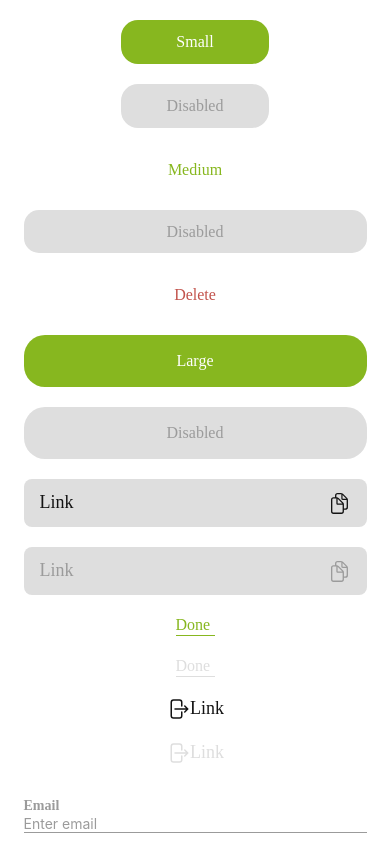
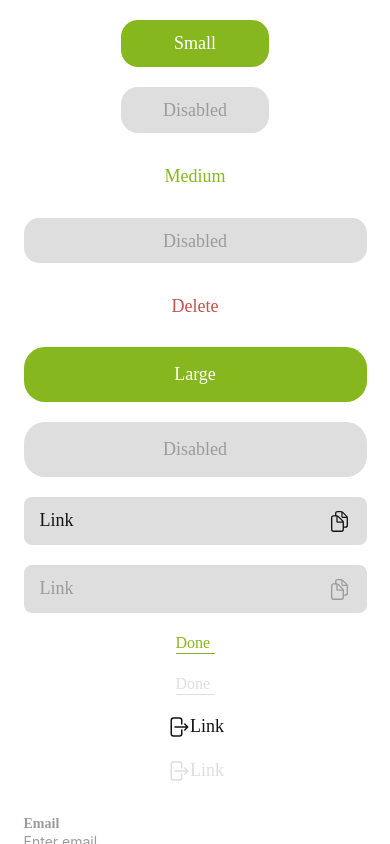
Before and after one commit to Dimensionnnnn/social-network, a React Native app: screen / in a window 390 px wide. Built offline with nearby package versions, Linux system fonts and the light colour scheme.

Commit message:
fix/fixed def btn, fix icon btn color, del logs

```diff
--- a/src/components/UI/button/default-button/default-button-styles.ts
+++ b/src/components/UI/button/default-button/default-button-styles.ts
@@ -2,9 +2,10 @@ import {outfitTextStyles} from 'src/assets/styles/typography';
 import {COLORS} from 'src/assets/styles/colors';
 import {ButtonSize} from './default-button';
 import {ColorThemes} from 'src/hooks/useColorTheme';
+import {StyleSheet} from 'react-native';
 
 export const defaultButtonStyles = {
-  dark: {
+  [ColorThemes.DARK]: {
     button: {
       pressed: {
         small: {backgroundColor: COLORS.secondary_dark_01},
@@ -13,22 +14,12 @@ export const defaultButtonStyles = {
       },
       disabled: {},
       delete: {},
-      small: {
-        backgroundColor: COLORS.grayscale_dark_07,
-      },
-      medium: {
-        backgroundColor: COLORS.grayscale_dark_07,
-      },
-      large: {
-        backgroundColor: COLORS.grayscale_dark_05,
-      },
+      small: {backgroundColor: COLORS.grayscale_dark_07},
+      medium: {backgroundColor: COLORS.grayscale_dark_07},
+      large: {backgroundColor: COLORS.grayscale_dark_05},
     },
     text: {
-      pressed: {
-        small: {color: COLORS.grayscale_dark_07},
-        medium: {color: COLORS.grayscale_dark_07},
-        large: {color: COLORS.grayscale_dark_07},
-      },
+      pressed: {color: COLORS.grayscale_dark_07},
       delete: {color: COLORS.additional_error},
       disabled: {color: COLORS.grayscale_dark_04},
       small: {color: COLORS.secondary_dark_01},
@@ -36,46 +27,27 @@ export const defaultButtonStyles = {
       large: {color: COLORS.secondary_dark_01},
     },
   },
-  light: {
+  [ColorThemes.LIGHT]: {
     button: {
       pressed: {
         small: {backgroundColor: COLORS.secondary_light_01},
         medium: {backgroundColor: COLORS.dark_mode},
         large: {backgroundColor: COLORS.secondary_light_01},
       },
-      disabled: {
-        backgroundColor: COLORS.grayscale_light_05,
-      },
-      delete: {
-        backgroundColor: COLORS.grayscale_light_07,
-      },
-      small: {
-        backgroundColor: COLORS.dark_mode,
-      },
-      medium: {
-        backgroundColor: COLORS.grayscale_light_07,
-      },
-      large: {
-        backgroundColor: COLORS.dark_mode,
-      },
+      disabled: {backgroundColor: COLORS.grayscale_light_05},
+      delete: {backgroundColor: COLORS.grayscale_light_07},
+      small: {backgroundColor: COLORS.dark_mode},
+      medium: {backgroundColor: COLORS.grayscale_light_07},
+      large: {backgroundColor: COLORS.dark_mode},
     },
     text: {
-      pressed: {
-        small: {color: COLORS.grayscale_light_07},
-        medium: {color: COLORS.grayscale_light_07},
-        large: {color: COLORS.grayscale_light_07},
-      },
+      pressed: {color: COLORS.grayscale_light_07},
       delete: {color: COLORS.additional_error},
       disabled: {color: COLORS.grayscale_light_03},
       small: {color: COLORS.grayscale_light_07},
       medium: {color: COLORS.dark_mode},
       large: {color: COLORS.grayscale_light_07},
     },
-  },
-  container: {
-    width: '100%',
-    maxWidth: 343,
-    alignItems: 'center',
   },
   sizes: {
     small: {
@@ -101,36 +73,48 @@ export const defaultButtonStyles = {
       borderRadius: 21,
     },
   },
-  text: outfitTextStyles.bodyMedium_16,
+  root: StyleSheet.create({
+    fontText: outfitTextStyles.bodyRegular_18,
+    container: {
+      width: '100%',
+      maxWidth: 343,
+      display: 'flex',
+      flexDirection: 'row',
+      justifyContent: 'center',
+    },
+  }),
 };
 
-export enum ButtonElement {
-  button = 'button',
-  text = 'text',
+interface ButtonStylesOptions {
+  themeVariant: ColorThemes;
+  buttonSize: ButtonSize;
+  isPressed?: boolean;
+  isDisabled?: boolean;
+  isDelete?: boolean;
 }
 
-export const getButtonStyles = (
-  themeVariant: ColorThemes,
-  type: ButtonElement,
-  pressed: boolean,
-  buttonSize: ButtonSize,
-  isDelete?: boolean,
-  isDisabled?: boolean,
-) => {
-  const theme = defaultButtonStyles[themeVariant];
-
-  const baseStyles = theme[type][buttonSize];
-
-  const specificStyles = {
-    delete: isDelete && theme[type].delete,
-    disabled: isDisabled && theme[type].disabled,
-    pressed: pressed && theme[type].pressed[buttonSize],
+export const getButtonStyles = ({
+  themeVariant,
+  buttonSize,
+  isPressed,
+  isDisabled,
+  isDelete,
+}: ButtonStylesOptions) => {
+  return {
+    container: defaultButtonStyles.root.container,
+    fontText: defaultButtonStyles.root.fontText,
+    sizeContainer: defaultButtonStyles.sizes[buttonSize],
+    button: [
+      defaultButtonStyles[themeVariant].button[buttonSize],
+      isDelete && defaultButtonStyles[themeVariant].button.delete,
+      isPressed && defaultButtonStyles[themeVariant].button.pressed[buttonSize],
+      isDisabled && defaultButtonStyles[themeVariant].button.disabled,
+    ],
+    text: [
+      defaultButtonStyles[themeVariant].text[buttonSize],
+      isDelete && defaultButtonStyles[themeVariant].text.delete,
+      isPressed && defaultButtonStyles[themeVariant].text.pressed,
+      isDisabled && defaultButtonStyles[themeVariant].text.disabled,
+    ],
   };
-
-  return [
-    baseStyles,
-    specificStyles.delete,
-    specificStyles.disabled,
-    specificStyles.pressed,
-  ];
 };
--- a/src/components/UI/button/default-button/default-button.tsx
+++ b/src/components/UI/button/default-button/default-button.tsx
@@ -1,11 +1,7 @@
-import React from 'react';
+import React, {useState} from 'react';
 import {Text, Pressable} from 'react-native';
 import {useColorTheme, ColorThemes} from 'src/hooks/useColorTheme';
-import {
-  defaultButtonStyles,
-  getButtonStyles,
-  ButtonElement,
-} from './default-button-styles';
+import {getButtonStyles} from './default-button-styles';
 
 export type ButtonSize = 'small' | 'medium' | 'large';
 
@@ -24,46 +20,33 @@ export const Button: React.FC<ButtonProps> = ({
   buttonSize,
   onPress,
 }) => {
+  const [isPressed, setIsPressed] = useState(false);
   const themeVariant: ColorThemes = useColorTheme();
 
-  const containerStyles = {
-    ...defaultButtonStyles.container,
-    ...defaultButtonStyles.sizes[buttonSize],
+  const buttonStyles = getButtonStyles({
+    themeVariant,
+    buttonSize,
+    isPressed,
+    isDisabled,
+    isDelete,
+  });
+
+  const handlePress = () => {
+    setIsPressed(prevPressed => !prevPressed);
   };
-
-  const textStyles = defaultButtonStyles.text;
 
   return (
     <Pressable
-      style={({pressed}) => [
-        containerStyles,
-        ...getButtonStyles(
-          themeVariant,
-          ButtonElement.button,
-          pressed,
-          buttonSize,
-          isDelete,
-          isDisabled,
-        ),
+      style={[
+        buttonStyles.container,
+        buttonStyles.sizeContainer,
+        buttonStyles.button,
       ]}
       disabled={isDisabled}
-      onPress={onPress}>
-      {({pressed}) => (
-        <Text
-          style={[
-            textStyles,
-            ...getButtonStyles(
-              themeVariant,
-              ButtonElement.text,
-              pressed,
-              buttonSize,
-              isDelete,
-              isDisabled,
-            ),
-          ]}>
-          {title}
-        </Text>
-      )}
+      onPress={onPress}
+      onPressIn={handlePress}
+      onPressOut={handlePress}>
+      <Text style={[buttonStyles.fontText, buttonStyles.text]}>{title}</Text>
     </Pressable>
   );
 };
--- a/src/components/UI/button/text-icon-left/text-icon-left.tsx
+++ b/src/components/UI/button/text-icon-left/text-icon-left.tsx
@@ -26,8 +26,6 @@ export const Button: React.FC<ButtonProps> = ({
     setIsPressed(prevPressed => !prevPressed);
   };
 
-  console.log(buttonStyles.text);
-
   return (
     <Pressable
       style={[buttonStyles.container]}
--- a/src/components/UI/button/text-icon/styles.ts
+++ b/src/components/UI/button/text-icon/styles.ts
@@ -16,7 +16,7 @@ export const textIconButtonStyles = {
       initial: {color: COLORS.grayscale_dark_01},
     },
     iconColor: {
-      pressed: COLORS.secondary_dark_05,
+      pressed: COLORS.grayscale_dark_05,
       disabled: COLORS.grayscale_dark_02,
       initial: COLORS.grayscale_dark_01,
     },
```
